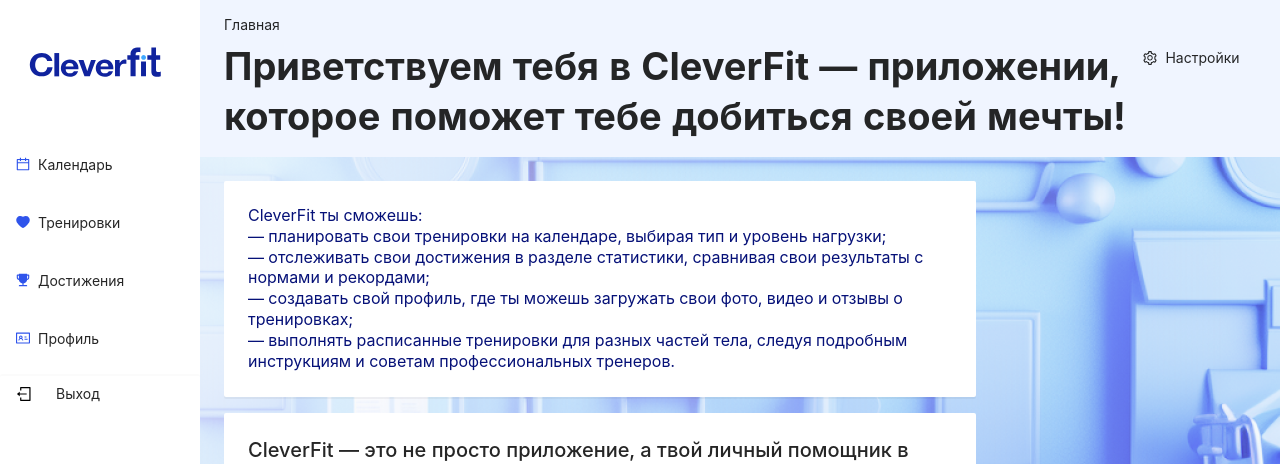
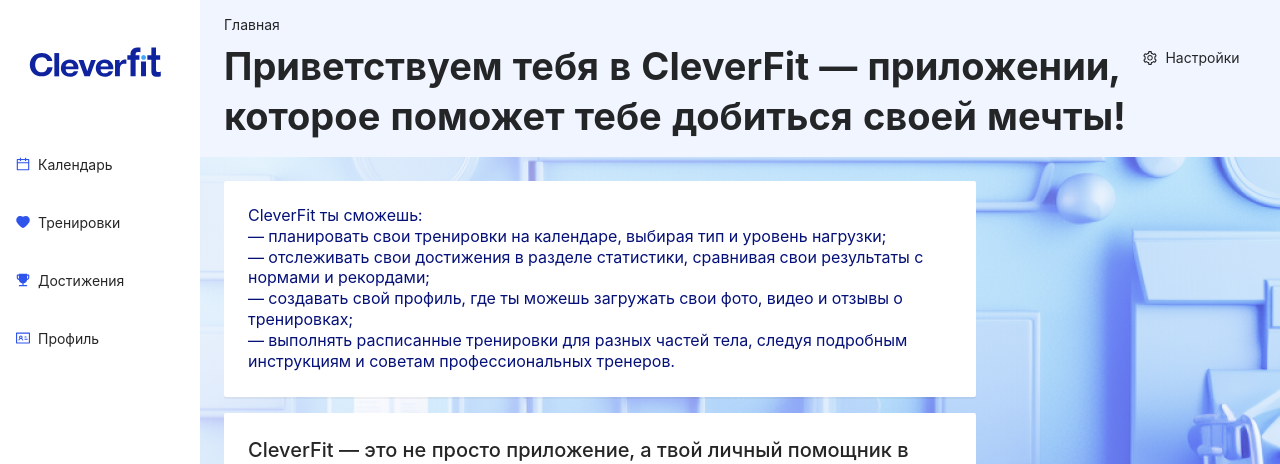
Before and after one commit to ClevertecFrontendLab/DenisOreshko, a React (Vite) app: page / in a window 1280 px wide. Shown: the top 464 px of the page. Built offline with nearby package versions, Linux system fonts and the light colour scheme.

Commit message:
fix: slider height

```diff
--- a/src/pages/main-page/main-page.css
+++ b/src/pages/main-page/main-page.css
@@ -9,12 +9,14 @@
 }
 .ant-layout-sider {
     color: #262626;
-    background: #FFFFFF;
+    background: #ffffff;
     flex: 0 0 208px;
     max-width: 208px;
     min-width: 208px;
     width: 208px;
     height: 1024px;
+    min-height: 1024px;
+    position: relative;
     /* min-height: 100dvh; */
 }
 .slider{
@@ -153,24 +155,19 @@
     height: 42px;
     background:none;
     border:none;
-    /* border: 1px solid #000; */
     box-shadow: none;
     font-size: 14px;
     font-weight: 400;
     line-height: 18.2px;
 }
 .footer-box{
-    /* background:#ff9494; */
     padding: 0px 24px 24px 42px;
     display: flex;
     justify-content: space-between;
     align-items: flex-end;
 }
-.show-reviews{
 
-}
 .download-app{
-    /* border: 1px solid #000; */
     padding: 0;
     display: flex;
     flex-direction: column;
@@ -204,6 +201,8 @@
 .slider-menu-box{
     display: flex;
     flex-direction: column;
+    justify-content: space-between;
+    height: 100%;
 }
 .exit-btn{
     display: flex;
@@ -213,8 +212,8 @@
     height: 40px;
     border: none;
     box-shadow: none;
-    /* -webkit-box-shadow: 0px 2px 0px 0px rgba(0,0,0,0.043);
-    -moz-box-shadow: 0px 2px 0px 0px rgba(0,0,0,0.043); */
+    -webkit-box-shadow: inset 0px 2px 0px 0px rgba(0,0,0,0.015);
+    -moz-box-shadow: inset 0px 2px 0px 0px rgba(0,0,0,0.015);
     box-shadow: inset 0px 2px 0px 0px rgba(0,0,0,0.015);
 }
 .exit-icon{
--- a/src/pages/main-page/main-page.tsx
+++ b/src/pages/main-page/main-page.tsx
@@ -30,10 +30,11 @@
             <div className="main-container">
                 <Layout>
                     <Sider data-test-id="slider-switch" style={{width:500}} trigger={null} collapsible>
+                        <div className='slider-menu-box'>
+                            <div>
                                 <div className='logo'>
                                     <img src={Logo} alt="Logo"/>
                                 </div>
-                        <div className='slider-menu-box'>
                                 <ul className='menu-ul'>
                                     <li>
                                         <Button>
@@ -60,6 +61,7 @@
                                         </Button>
                                     </li>
                                 </ul>
+                            </div>
                             <Button className='exit-btn'><img src={Exit}/>Выход</Button>
                         </div>
                     </Sider>
```
Lines whose indentation alone changed are shown as unchanged.
